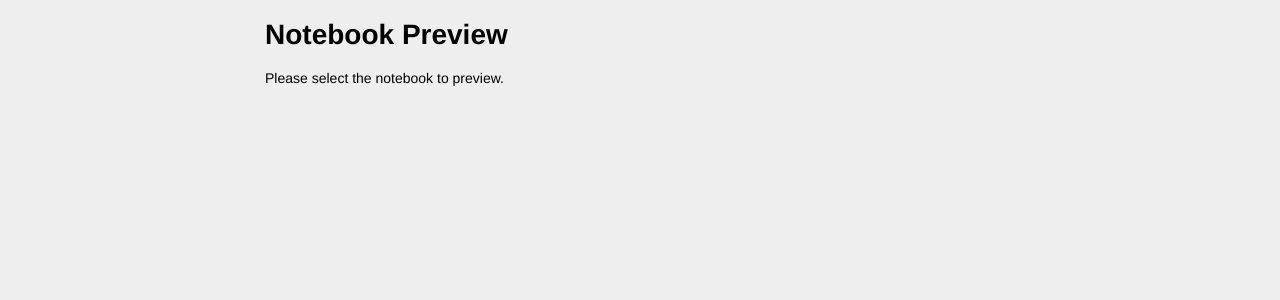
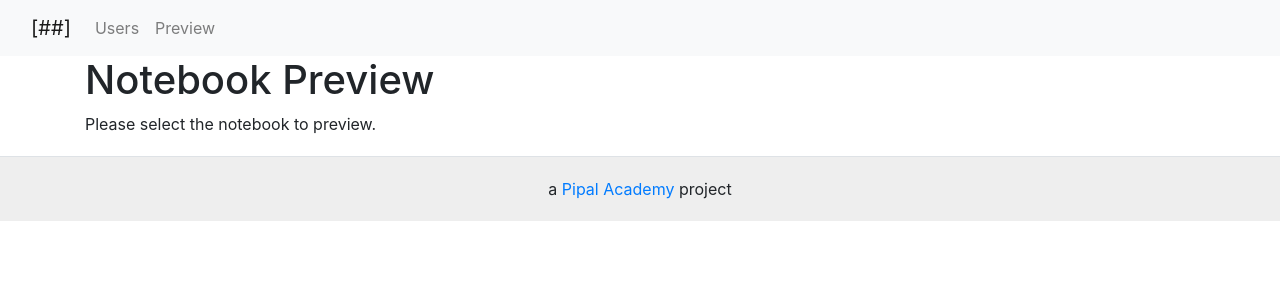
Before and after one commit to pipalacademy/sigma, a Flask app: page /preview in a window 1280 px wide. Shown: the top 300 px of the page. Run offline with Flask 3, Linux system fonts and the light colour scheme.

Commit message:
Added skeleton for navigation
- Added a placeholder users page
- Made the notebook preview use the base base template
- Disabled some preview styles to use the base style

```diff
--- a/src/sigma/app.py
+++ b/src/sigma/app.py
@@ -9,8 +9,11 @@
 
 @app.route("/")
 def index():
-    return "Hello, sigma!"
+    return render_template("index.html")
 
+@app.route("/users")
+def users():
+    return render_template("users.html")
 
 @app.route("/preview")
 def preview_index():
--- a/src/sigma/static/css/preview.css
+++ b/src/sigma/static/css/preview.css
@@ -1,4 +1,4 @@
-body {
+/* body {
     font-family: Helvetica Neue, Helvetica, sans-serif;
     font-size: 14px;
     background: #eee;
@@ -8,7 +8,7 @@
     width: 99%;
     max-width: 750px;
     margin: 0 auto;
-}
+} */
 
 #header {
     line-height: 2;
--- /dev/null
+++ b/src/sigma/templates/base.html
@@ -0,0 +1,53 @@
+<!doctype html>
+<html lang="en">
+  <head>
+    <!-- Required meta tags -->
+    <meta charset="utf-8">
+    <meta name="viewport" content="width=device-width, initial-scale=1">
+
+    <link rel="stylesheet" href="https://cdn.jsdelivr.net/npm/bootstrap@4.6.0/dist/css/bootstrap.min.css" integrity="sha384-B0vP5xmATw1+K9KRQjQERJvTumQW0nPEzvF6L/Z6nronJ3oUOFUFpCjEUQouq2+l" crossorigin="anonymous">
+    <title>Training Dashboard</title>
+
+    {% block extrahead %}
+    {% endblock %}
+  </head>
+  <body>
+    <nav class="navbar navbar-expand-lg navbar-light bg-light">
+      <div class="container-fluid">
+      <a class="navbar-brand" href="/" title="Dashboard">[##]</a>
+      <button class="navbar-toggler" type="button" data-bs-toggle="collapse" data-bs-target="#navbarSupportedContent" aria-controls="navbarSupportedContent" aria-expanded="false" aria-label="Toggle navigation">
+        <span class="navbar-toggler-icon"></span>
+      </button>
+      <div class="collapse navbar-collapse" id="navbarSupportedContent">
+        <ul class="navbar-nav me-auto mb-2 mb-lg-0">
+          <li class="nav-item">
+            <a class="nav-link" href="/users">Users</a>
+          </li>
+          <li class="nav-item">
+            <a class="nav-link" href="/preview">Preview</a>
+          </li>
+        </ul>
+      </div>
+      </div>
+    </nav>
+
+    <div class="container">
+    {% block content %}
+    {% endblock %}
+    </div>
+
+    <script src="https://code.jquery.com/jquery-3.5.1.slim.min.js" integrity="sha384-DfXdz2htPH0lsSSs5nCTpuj/zy4C+OGpamoFVy38MVBnE+IbbVYUew+OrCXaRkfj" crossorigin="anonymous"></script>
+    <script src="https://cdn.jsdelivr.net/npm/bootstrap@4.6.0/dist/js/bootstrap.bundle.min.js" integrity="sha384-Piv4xVNRyMGpqkS2by6br4gNJ7DXjqk09RmUpJ8jgGtD7zP9yug3goQfGII0yAns" crossorigin="anonymous"></script>
+
+    {% block extrascripts %}
+    {% endblock %}
+
+
+    <footer class="border-top text-center" style="background: #eee; margin-top: 20px; ">
+      <div style="padding: 20px;">
+        a <a href="https://pipal.in/">Pipal Academy</a> project
+      </div>
+    </footer>
+
+  </body>
+</html>
--- a/src/sigma/templates/preview/base.html
+++ b/src/sigma/templates/preview/base.html
@@ -1,9 +1,6 @@
-<!DOCTYPE html>
-<html lang="en">
-    <head>
-        <title>nbpreview — Jupyter Notebook Previewer</title>
-        <meta charset="utf-8">
-        <meta name="viewport" content="initial-scale=1">
+{% extends "base.html" %}
+
+{% block extrahead %}
         <script src="/static/nbpreview/js/vendor/es5-shim.min.js"></script>
         <script src="/static/nbpreview/js/vendor/marked.min.js"></script>
         <script src="/static/nbpreview/js/vendor/purify.min.js"></script>
@@ -18,9 +15,4 @@
         <link rel="stylesheet" href="/static/nbpreview/css/vendor/prism.css" />
         <link rel="stylesheet" href="/static/nbpreview/css/notebook.css" />
         <link rel="stylesheet" href="/static/css/preview.css" />
-    </head>
-    <body>
-        {% block content %}
-        {% endblock %}
-    </body>
-</html>
+{% endblock %}
--- a/src/sigma/templates/preview/index.html
+++ b/src/sigma/templates/preview/index.html
@@ -11,4 +11,5 @@
             <div class="notebook-link"><a href="/preview/{{c.name}}">{{c.name}}</a></div>
         {% endfor %}
     </div>
+</div>
 {% endblock %}
```
Also changed, not shown: src/sigma/templates/index.html (added, +9 -0 lines), src/sigma/templates/users.html (added, +11 -0 lines).
